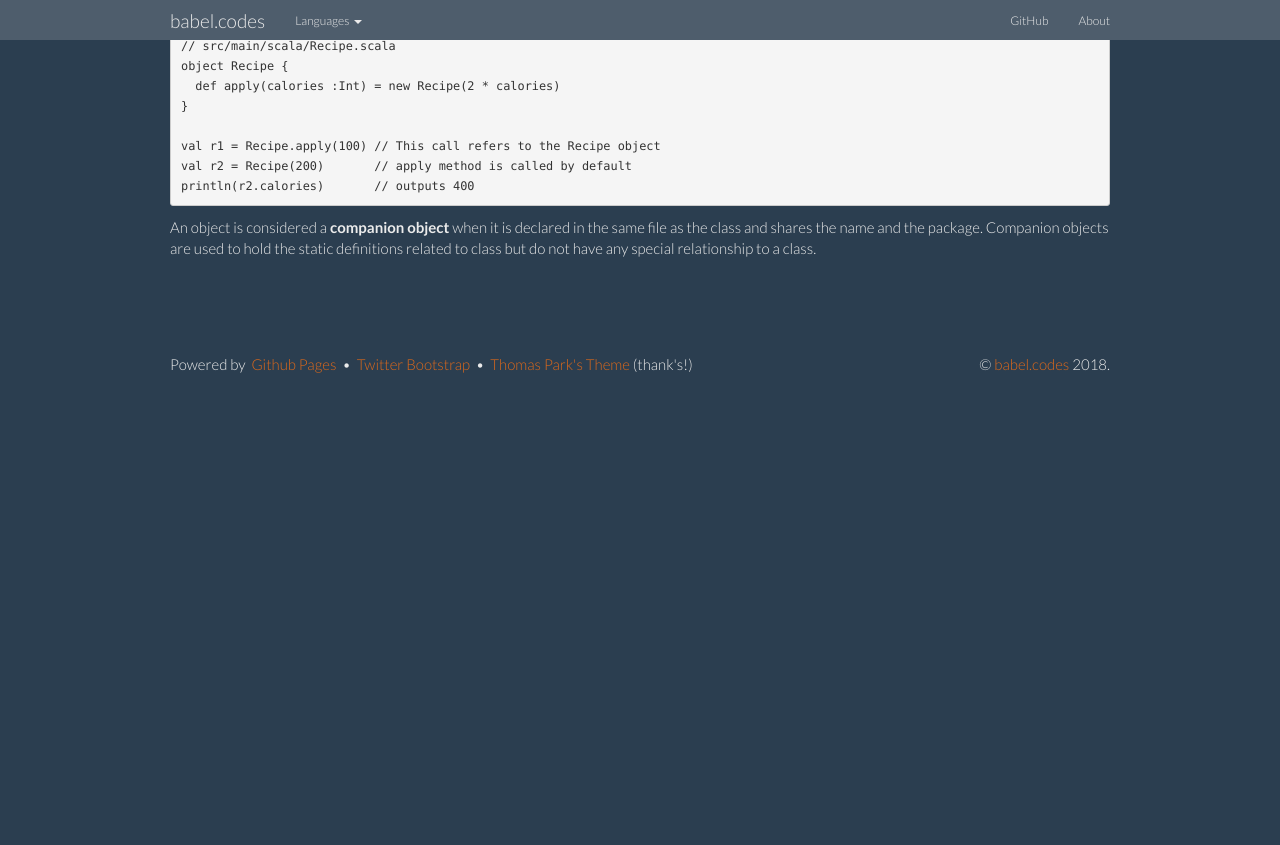
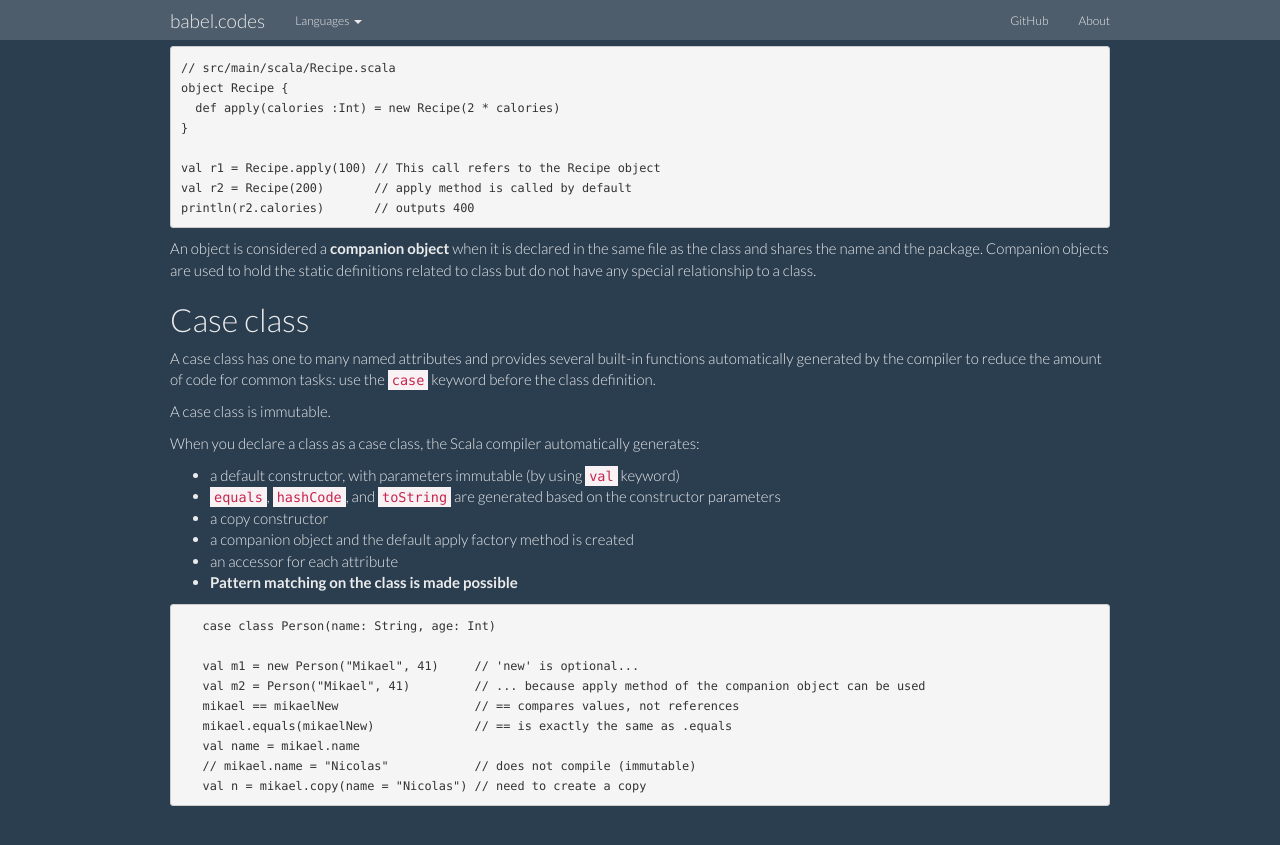
Before and after one commit to babelcodes/babelcodes.github.io, a Jekyll site: the page built from _languages/Scala/Class.md, in a window 1280 px wide and 900 px high, scrolled down 2506 px. Shown: the top 845 px of the window. Built offline with Jekyll 4.4.1, drawn with Linux system fonts in a browser that asks for light colours; nearby versions of some CDN libraries; before the commit the page ends 2911 px from its top, so only the background shows below that.

Commit message:
#4 - Scala: class draft, case class.

````diff
--- a/_languages/Scala/Class.md
+++ b/_languages/Scala/Class.md
@@ -151,3 +151,31 @@ println(r2.calories)       // outputs 400
 An object is considered a __companion object__ when it is declared in the same file as the class and shares the name and
 the package. Companion objects are used to hold the static definitions related to class but do not have any special relationship
 to a class.
+
+
+## Case class
+
+A case class has one to many named attributes and provides several built-in functions automatically generated by the compiler
+to reduce the amount of code for common tasks: use the `case` keyword before the class definition.
+
+A case class is immutable.
+
+When you declare a class as a case class, the Scala compiler automatically generates:
+- a default constructor, with parameters immutable (by using `val` keyword)
+- `equals`, `hashCode`, and `toString` are generated based on the constructor parameters
+- a copy constructor
+- a companion object and the default apply factory method is created
+- an accessor for each attribute
+- __Pattern matching on the class is made possible__
+
+```
+   case class Person(name: String, age: Int)
+
+   val m1 = new Person("Mikael", 41)     // 'new' is optional...
+   val m2 = Person("Mikael", 41)         // ... because apply method of the companion object can be used
+   mikael == mikaelNew                   // == compares values, not references
+   mikael.equals(mikaelNew)              // == is exactly the same as .equals
+   val name = mikael.name
+   // mikael.name = "Nicolas"            // does not compile (immutable)
+   val n = mikael.copy(name = "Nicolas") // need to create a copy
+```
````
Also changed, not shown: _languages/Scala/index.md (+5 -5 lines).
